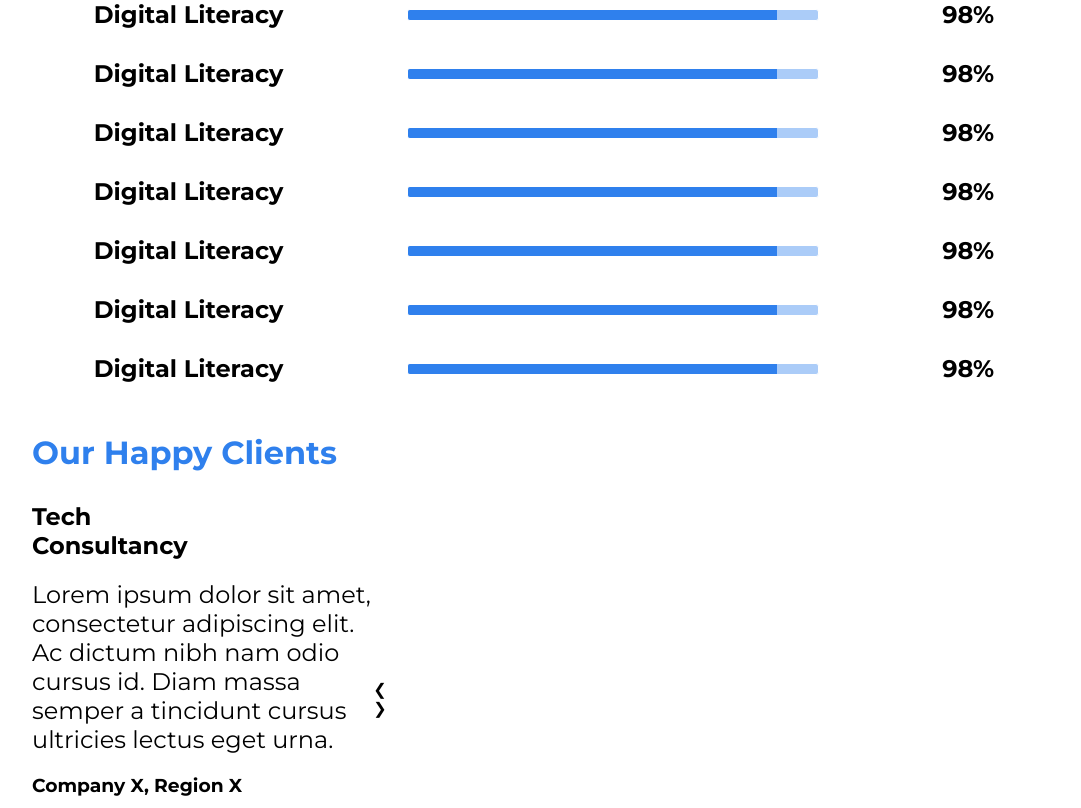
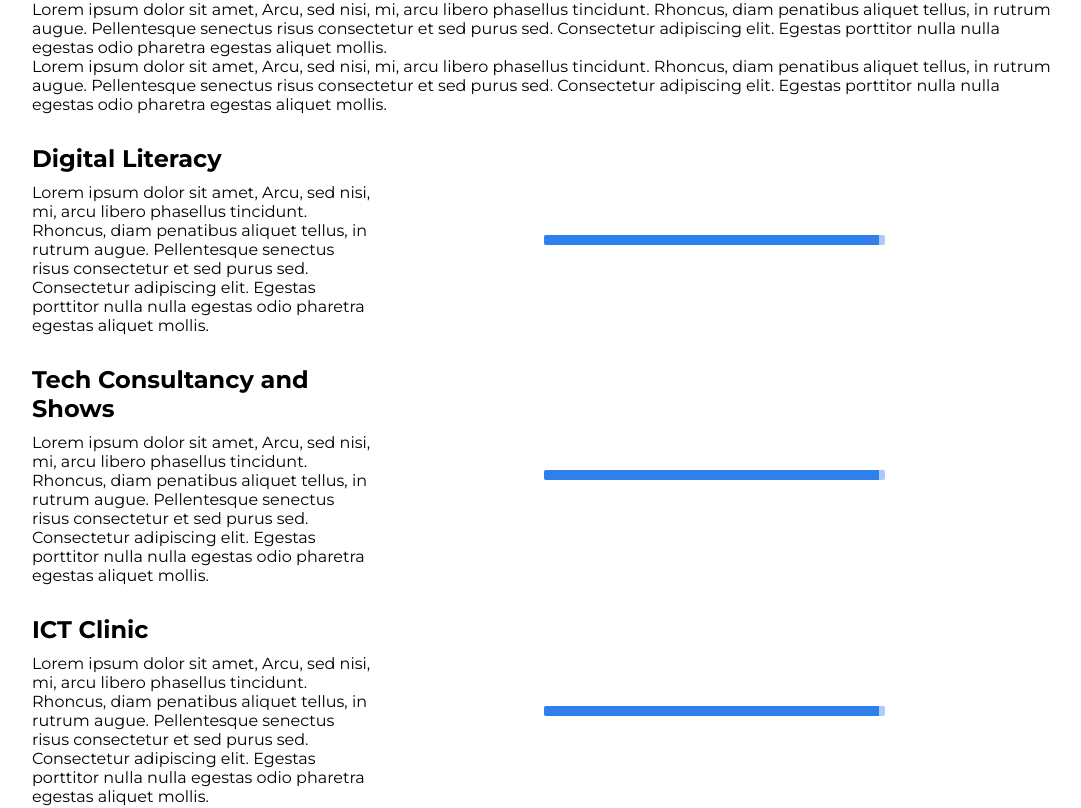
Before and after one commit to musakanneh/igts, a Vue app: page /work in a window 1280 px wide. Shown: the part 920-1728 px from the top of the page, without its empty margins (96-1177 px from the left). Built offline with nearby package versions, Linux system fonts and the light colour scheme; some icons are missing.

Commit message:
Updated our work page

```diff
--- a/package.json
+++ b/package.json
@@ -8,6 +8,7 @@
     "lint": "vue-cli-service lint"
   },
   "dependencies": {
+    "@vue/cli": "^4.5.11",
     "animate.css": "^4.1.1",
     "core-js": "^3.6.5",
     "vue": "^2.6.11",
--- a/src/components/Merchandise.vue
+++ b/src/components/Merchandise.vue
@@ -64,9 +64,10 @@
 
         <div>
           <img src="../assets/forward.png" alt="">
-
         </div>
       </section>
+
+      <div class="shop-more-btn"><Button :isFullWidth="false" label="Shop More" width="150px"></Button></div>
 
     </main>
   </body>
@@ -74,9 +75,12 @@
 
 <script>
 import Caption from "@/components/Caption.vue";
+import Button from "@/components/Button.vue";
+
 export default {
   components: {
     Caption,
+    Button
   },
 };
 </script>
@@ -96,11 +100,25 @@ body {
       color: #3b85fc;
     }
 
+    .shop-more-btn{
+      margin-top: 30px;
+      text-align: center;
+
+      button {
+      border: none;
+      background: #3b85fc;
+      color: white;
+      padding: 5px;
+      }
+
+    }
+
     section {
-      justify-content: space-between;
       width: 90%;
       display: flex;
       margin: auto;
+      justify-content: space-between;
+
 
       h2 {
         font-size: 14px;
@@ -161,7 +179,7 @@ body {
           background: #3b85fc;
           color: white;
           padding: 5px;
-          margin-right: 56%;
+          // margin-right: 56%;
           margin-top: 5px;
         }
       }
--- a/src/views/Work.vue
+++ b/src/views/Work.vue
@@ -36,7 +36,6 @@
         </section>
 
         <section class="what-we-do">
-
             <div class="about-title">
                 <p>What We Do Best</p>
             </div>
@@ -44,39 +43,103 @@
             <div class="about-best">
                 <div class="progess-bars">
                     <div class="main-bar">
+                        <div class="p-bar-text">
+                            <p>
+                            Lorem ipsum dolor sit amet, Arcu, sed nisi, mi, arcu libero phasellus tincidunt.
+                            Rhoncus, diam penatibus aliquet tellus, in rutrum augue. Pellentesque senectus risus consectetur et sed purus sed. Consectetur adipiscing elit.
+                            Egestas porttitor nulla nulla egestas odio pharetra egestas aliquet mollis.
+                            </p>
+
+                            <p>
+                                Lorem ipsum dolor sit amet, Arcu, sed nisi, mi, arcu libero phasellus tincidunt.
+                                Rhoncus, diam penatibus aliquet tellus, in rutrum augue. Pellentesque senectus risus consectetur et sed purus sed. Consectetur adipiscing elit.
+                                Egestas porttitor nulla nulla egestas odio pharetra egestas aliquet mollis.
+                            </p>
+                        </div>
+
+                        <div class="p-bars">
+                            <div class="flex-text-1">
                                 <h2> Digital Literacy </h2>
-                        <span class="bar"><span class="html"></span></span>
-                        <h2> 98% </h2>
+
+                                <p>
+                                Lorem ipsum dolor sit amet, Arcu, sed nisi, mi, arcu libero phasellus tincidunt.
+                                Rhoncus, diam penatibus aliquet tellus, in rutrum augue. Pellentesque senectus risus consectetur et sed purus sed. Consectetur adipiscing elit.
+                                Egestas porttitor nulla nulla egestas odio pharetra egestas aliquet mollis.
+                                </p>
+
                             </div>
-                    <div class="main-bar">
-                        <h2> Digital Literacy </h2>
-                        <span class="bar"><span class="html"></span></span>
-                        <h2> 98% </h2>
+                            <div class="flex-bar-2">
+                                <span class="bar">
+                                    <span class="html"></span>
+                                </span>
+
+                                <!-- <h2> 98% </h2> -->
+
                             </div>
-                    <div class="main-bar">
-                        <h2> Digital Literacy </h2>
-                        <span class="bar"><span class="html"></span></span>
-                        <h2> 98% </h2>
                         </div>
-                    <div class="main-bar">
-                        <h2> Digital Literacy </h2>
-                        <span class="bar"><span class="html"></span></span>
-                        <h2> 98% </h2>
+
+                        <div class="p-bars">
+                            <div class="flex-text-1">
+                                <h2> Tech Consultancy and Shows </h2>
+
+                                <p>
+                                Lorem ipsum dolor sit amet, Arcu, sed nisi, mi, arcu libero phasellus tincidunt.
+                                Rhoncus, diam penatibus aliquet tellus, in rutrum augue. Pellentesque senectus risus consectetur et sed purus sed. Consectetur adipiscing elit.
+                                Egestas porttitor nulla nulla egestas odio pharetra egestas aliquet mollis.
+                                </p>
+
                             </div>
-                    <div class="main-bar">
-                        <h2> Digital Literacy </h2>
-                        <span class="bar"><span class="html"></span></span>
-                        <h2> 98% </h2>
+                            <div class="flex-bar-2">
+                                <span class="bar">
+                                    <span class="html"></span>
+                                </span>
+
+                                <!-- <h2> 98% </h2> -->
+
                             </div>
-                    <div class="main-bar">
-                        <h2> Digital Literacy </h2>
-                        <span class="bar"><span class="html"></span></span>
-                        <h2> 98% </h2>
                         </div>
-                    <div class="main-bar">
-                        <h2> Digital Literacy </h2>
-                        <span class="bar"><span class="html"></span></span>
-                        <h2> 98% </h2>
+
+                        <div class="p-bars">
+                            <div class="flex-text-1">
+                                <h2> ICT Clinic </h2>
+
+                                <p>
+                                Lorem ipsum dolor sit amet, Arcu, sed nisi, mi, arcu libero phasellus tincidunt.
+                                Rhoncus, diam penatibus aliquet tellus, in rutrum augue. Pellentesque senectus risus consectetur et sed purus sed. Consectetur adipiscing elit.
+                                Egestas porttitor nulla nulla egestas odio pharetra egestas aliquet mollis.
+                                </p>
+
+                            </div>
+                            <div class="flex-bar-2">
+                                <span class="bar">
+                                    <span class="html"></span>
+                                </span>
+
+                                <!-- <h2> 98% </h2> -->
+
+                            </div>
+                        </div>
+
+                        <div class="p-bars">
+                            <div class="flex-text-1">
+                                <h2> Product Merchandizing </h2>
+
+                                <p>
+                                Lorem ipsum dolor sit amet, Arcu, sed nisi, mi, arcu libero phasellus tincidunt.
+                                Rhoncus, diam penatibus aliquet tellus, in rutrum augue. Pellentesque senectus risus consectetur et sed purus sed. Consectetur adipiscing elit.
+                                Egestas porttitor nulla nulla egestas odio pharetra egestas aliquet mollis.
+                                </p>
+
+                            </div>
+                            <div class="flex-bar-2">
+                                <span class="bar">
+                                    <span class="html"></span>
+                                </span>
+
+                                <!-- <h2> 98% </h2> -->
+
+                            </div>
+                        </div>
                     </div>
                 </div>
             </div>
@@ -110,9 +173,9 @@
 
                 <div class="gallery-images">
 
-                    <!-- <img src="../assets/Musa.png" alt=""> -->
+                    <img src="../assets/product.png" alt="">
 
-                    <div class="w3-content w3-display-container" style="max-width:800px">
+                    <!-- <div class="w3-content w3-display-container" style="max-width:800px">
                          <img class="mySlides" src="../assets/laptop.png" style="width:100%">
                          <img class="mySlides" src="../assets/service.jpg" style="width:100%">
                          <img class="mySlides" src="../assets/learnmore.jpg" style="width:100%">
@@ -123,7 +186,7 @@
                             <span class="w3-badge demo w3-border w3-transparent w3-hover-white" onclick="currentDiv(2)"></span>
                             <span class="w3-badge demo w3-border w3-transparent w3-hover-white" onclick="currentDiv(3)"></span>
                           </div>
-                        </div>
+                    </div> -->
 
                 </div>
             </div>
@@ -201,8 +264,29 @@ export default {
     margin-bottom: 50px;
 }
 
+.p-bar-text {
+    margin-top: 20px;
+    margin-bottom: 30px;
+}
+.p-bars{
+    display: flex;
+    margin-bottom: 30px;
+}
+
+.flex-bar-2{
+    flex: 2;
+}
+
+.flex-text-1{
+    text-align: left;
+    flex: 1;
+}
+
+.flex-text-1 h2{
+    margin-bottom: 10px;
+}
+
 .main-bar {
-    display: flex;
     margin-bottom: 30px;
 }
 /* progress bars */
@@ -212,7 +296,7 @@ export default {
     display: block;
     height: 10px;
     border: solid 1px white;
-    width: 40%;
+    width: 50%;
     overflow: hidden;
     border-radius: 3px;
 }
@@ -223,14 +307,14 @@ export default {
     float: left;
 }
 .html {
-    width: 90%;
+    width: 98%;
 }
 
 /* Happy clients */
 
 .happy-clients {
-    margin-top: 50px;
-    margin-bottom: 50px;
+    margin-top: 30px;
+    margin-bottom: 30px;
 }
 .about-gallery {
     width: 80%;
@@ -241,15 +325,15 @@ export default {
 }
 
 .gallery-text {
-    flex: 1;
+    flex: 2;
 }
 .gallery-text p {
     font-size: 1.5rem;
 }
 
 .gallery-images {
-    flex: 2;
-    justify-content: center;
+    flex: 1;
+    /* justify-content: center; */
 }
 .icons {
     margin-top: 70px;
```
Also changed, not shown: 1 other file (tests, documents, lock files or other folders). Lines whose indentation alone changed are shown as unchanged.
